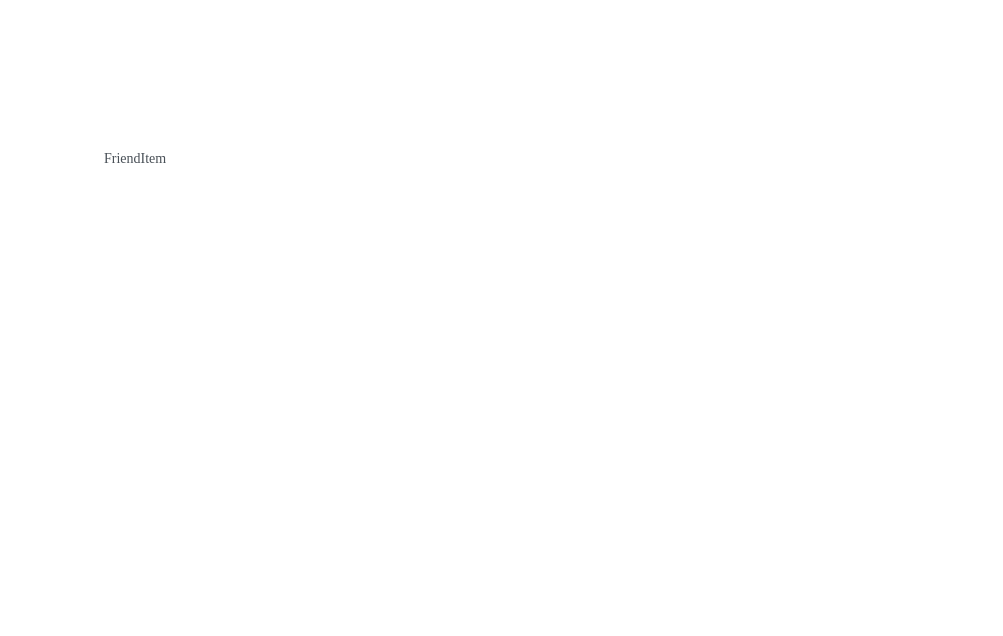
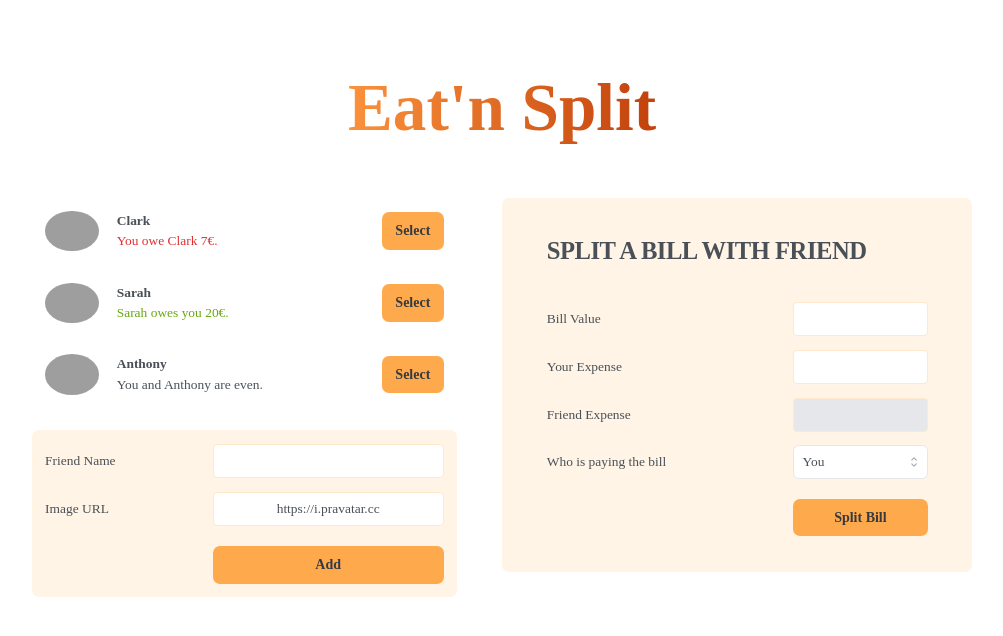
Before and after one commit to momen-arabi/react-eat-n-split, a React (Create React App) app: page / in a window 1280 px wide. Shown: the top 636 px of the page, without its empty margins (138-1141 px from the left). Built offline with nearby package versions, Linux system fonts and the light colour scheme; grey boxes are pictures that could not be loaded.

Commit message:
Add UI components and styling for Eat'n Split app

```diff
--- a/package.json
+++ b/package.json
@@ -3,6 +3,8 @@
   "version": "0.1.0",
   "private": true,
   "dependencies": {
+    "@headlessui/react": "^2.2.0",
+    "@heroicons/react": "^2.2.0",
     "@tailwindcss/postcss": "^4.0.0",
     "cra-template": "1.2.0",
     "flowbite": "^3.0.0",
@@ -38,6 +40,7 @@
   "devDependencies": {
     "autoprefixer": "^10.4.20",
     "postcss": "^8.5.1",
+    "postcss-cli": "^11.0.0",
     "tailwindcss": "^3.4.1"
   }
 }
--- a/public/index.html
+++ b/public/index.html
@@ -5,11 +5,8 @@
     <link rel="icon" href="%PUBLIC_URL%/favicon.ico" />
     <meta name="viewport" content="width=device-width, initial-scale=1" />
     <meta name="theme-color" content="#000000" />
-    <meta
-      name="description"
-      content="Web site created using create-react-app"
-    />
-    <title>React App</title>
+    <meta name="description" content="Web site created using create-react-app" />
+    <title>Eat'n Split</title>
   </head>
   <body>
     <noscript>You need to enable JavaScript to run this app.</noscript>
--- /dev/null
+++ b/src/AddFriendForm.jsx
@@ -0,0 +1,13 @@
+import React from "react";
+
+export default function AddFriendForm() {
+  return (
+    <form className="form-add-friend">
+      <label htmlFor="friend_name">Friend Name</label>
+      <input type="text" name="friend_name" id="friend_name" className="focus:outline-offset-0 focus:ring-0" />
+      <label htmlFor="image_url">Image URL</label>
+      <input type="text" name="image_url" id="image_url" value="https://i.pravatar.cc" className="focus:outline-offset-0 focus:ring-0" />
+      <button className="button text-xl">Add</button>
+    </form>
+  );
+}
--- a/src/App.jsx
+++ b/src/App.jsx
@@ -1,31 +1,38 @@
 import Sidebar from "./Sidebar";
+import SplitBillForm from "./SplitBillForm";
 
+function App() {
   const initialFriends = [
     {
       id: 118836,
       name: "Clark",
-    image: "https://i.pravatar.cc/48?u=118836",
+      image: "https://i.pravatar.cc?u=118836",
       balance: -7,
     },
     {
       id: 933372,
       name: "Sarah",
-    image: "https://i.pravatar.cc/48?u=933372",
+      image: "https://i.pravatar.cc?u=933372",
       balance: 20,
     },
     {
       id: 499476,
       name: "Anthony",
-    image: "https://i.pravatar.cc/48?u=499476",
+      image: "https://i.pravatar.cc?u=499476",
       balance: 0,
     },
   ];
 
-function App() {
   return (
+    <>
+      <h1 class="mb-20 text-3xl font-extrabold text-gray-900 dark:text-white md:text-5xl lg:text-8xl text-center">
+        <span class="text-transparent bg-clip-text bg-gradient-to-r to-orange-700 from-orange-400">Eat'n Split</span>
+      </h1>
       <div className="app">
-      <Sidebar />
+        <Sidebar initialFriends={initialFriends} />
+        <SplitBillForm />
       </div>
+    </>
   );
 }
 
--- /dev/null
+++ b/src/Friend.jsx
@@ -0,0 +1,22 @@
+import React from "react";
+
+export default function Friend({ friend }) {
+  return (
+    <li>
+      <img src={friend.image} alt={friend.name} />
+      <h3 className="font-bold">{friend.name}</h3>
+      {friend.balance > 0 ? (
+        <p className="green">
+          {friend.name} owes you {friend.balance}€.
+        </p>
+      ) : friend.balance === 0 ? (
+        <p>You and {friend.name} are even.</p>
+      ) : (
+        <p className="red">
+          You owe {friend.name} {friend.balance * -1}€.
+        </p>
+      )}
+      <button className="button text-xl">Select</button>
+    </li>
+  );
+}
--- a/src/FriendItem.jsx
+++ /dev/null
@@ -1,5 +0,0 @@
-import React from "react";
-
-export default function FriendItem() {
-  return <li>FriendItem</li>;
-}
--- a/src/Sidebar.jsx
+++ b/src/Sidebar.jsx
@@ -1,12 +1,17 @@
 import React from "react";
-import FriendItem from "./FriendItem";
+import Friend from "./Friend";
+import AddFriendForm from "./AddFriendForm";
 
-export default function Sidebar() {
+export default function Sidebar({ initialFriends }) {
   return (
     <div className="sidebar">
       <ul>
-        <FriendItem />
+        {initialFriends.map((friend) => (
+          <Friend key={friend.id} friend={friend} />
+        ))}
       </ul>
+      {/* <button className="button text-xl">Add friend</button> */}
+      <AddFriendForm />
     </div>
   );
 }
--- /dev/null
+++ b/src/SplitBillForm.jsx
@@ -0,0 +1,48 @@
+import React, { useState } from "react";
+import { Listbox } from "@headlessui/react";
+import { ChevronUpDownIcon } from "@heroicons/react/20/solid";
+
+export default function SplitBillForm() {
+  const [selected, setSelected] = useState({ value: "you", label: "You" });
+  const options = [
+    { value: "you", label: "You" },
+    { value: "friend", label: "Friend" },
+  ];
+
+  return (
+    <form className="form-split-bill">
+      <h2 className="font-bold">Split a bill with Friend</h2>
+      <label htmlFor="bill_value">Bill Value</label>
+      <input type="number" name="bill_value" id="bill_value" className="focus:outline-offset-0 focus:ring-0" />
+      <label htmlFor="your_expense">Your Expense</label>
+      <input type="number" name="your_expense" id="your_expense" className="focus:outline-offset-0 focus:ring-0" />
+      <label htmlFor="friend_expense">Friend Expense</label>
+      <input type="number" name="friend_expense" id="friend_expense" className="focus:outline-offset-0 focus:ring-0 read-only:bg-gray-200" readOnly />
+      <label htmlFor="who_pays">Who is paying the bill</label>
+      <Listbox value={selected} onChange={setSelected}>
+        <div className="relative">
+          <Listbox.Button id="who-pays" className="relative w-full py-2 px-3 text-left bg-white border rounded-lg cursor-pointer focus:outline-none">
+            <span>{selected.label}</span>
+            <span className="absolute inset-y-0 right-0 flex items-center pr-2">
+              <ChevronUpDownIcon className="h-5 w-5 text-gray-400" aria-hidden="true" />
+            </span>
+          </Listbox.Button>
+          <Listbox.Options className="absolute z-10 w-full mt-1 bg-white border rounded-lg shadow-lg">
+            {options.map((option) => (
+              <Listbox.Option
+                key={option.value}
+                value={option}
+                className={({ active }) =>
+                  `relative cursor-pointer select-none py-2 px-3 ${active ? "bg-orange-100 text-orange-900" : "text-gray-900"}`
+                }
+              >
+                {option.label}
+              </Listbox.Option>
+            ))}
+          </Listbox.Options>
+        </div>
+      </Listbox>
+      <button className="button text-xl">Split Bill</button>
+    </form>
+  );
+}
--- a/src/index.css
+++ b/src/index.css
@@ -9,6 +9,7 @@
   --color-light: #ffe8cc;
   --color-medium: #ffa94d;
   --color-dark: #ff922b;
+  --text-font: 1.2rem;
 }
 
 * {
@@ -18,7 +19,7 @@
 }
 
 html {
-  font-size: 62.5%;
+  font-size: 70%;
 }
 
 body {
@@ -28,12 +29,13 @@ body {
   align-items: center;
   justify-content: center;
   font-family: "Poppins", serif;
+  font-size: var(--text-font);
 }
 
 .app {
   min-height: 66vh;
   display: grid;
-  grid-template-columns: 34rem 44rem;
+  grid-template-columns: 38rem 42rem;
   column-gap: 4rem;
   align-items: start;
 }
@@ -58,7 +60,6 @@ body {
   display: flex;
   flex-direction: column;
   gap: 0.4rem;
-  font-size: 1.4rem;
   margin-bottom: 2rem;
 }
 
@@ -67,7 +68,6 @@ body {
   grid-template-columns: 4.8rem 1fr auto;
   align-items: center;
   column-gap: 1.6rem;
-
   padding: 1.2rem;
   border-radius: 7px;
   transition: 0.5s;
@@ -113,11 +113,9 @@ body {
 }
 
 form {
-  font-size: 1.6rem;
   display: grid;
   align-items: center;
   gap: 1.2rem;
-
   background-color: var(--color-lightest);
   border-radius: 7px;
 }
@@ -136,17 +134,11 @@ label {
   font-weight: 500;
 }
 
-label::first-letter {
-  display: inline-block;
-  margin-right: 4px;
-  font-size: 1.8rem;
-}
-
-input,
-select {
+.app input,
+.app select {
   font-family: inherit;
   color: inherit;
-  font-size: 1.5rem;
+  font-size: var(--text-font);
   padding: 0.7rem;
   text-align: center;
   border: 1px solid var(--color-light);
@@ -154,9 +146,22 @@ select {
   transition: 0.3s;
 }
 
-input:focus,
-select:focus {
-  outline: none;
+.app input:focus,
+.app select:focus {
+  outline: var(--color-dark);
+  border: 1px solid var(--color-dark);
+}
+
+#who-pays {
+  transition: 0.3s;
+}
+
+#who-pays:hover,
+#who-pays:focus,
+.app input:hover,
+.app input:focus,
+.app select:hover,
+.app select:focus {
   border: 1px solid var(--color-dark);
 }
 
```
Also changed, not shown: 2 other files (tests, documents, lock files or other folders). Lines whose indentation alone changed are shown as unchanged.
